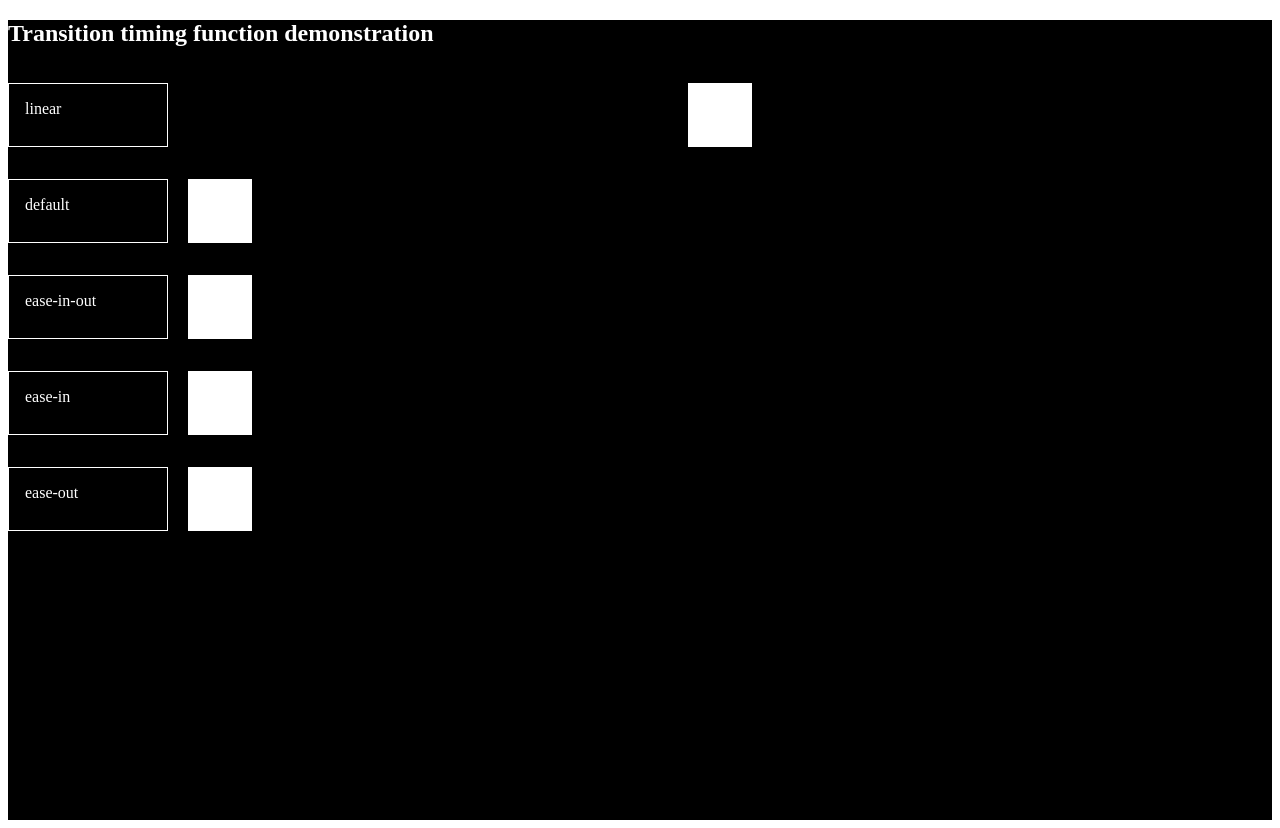
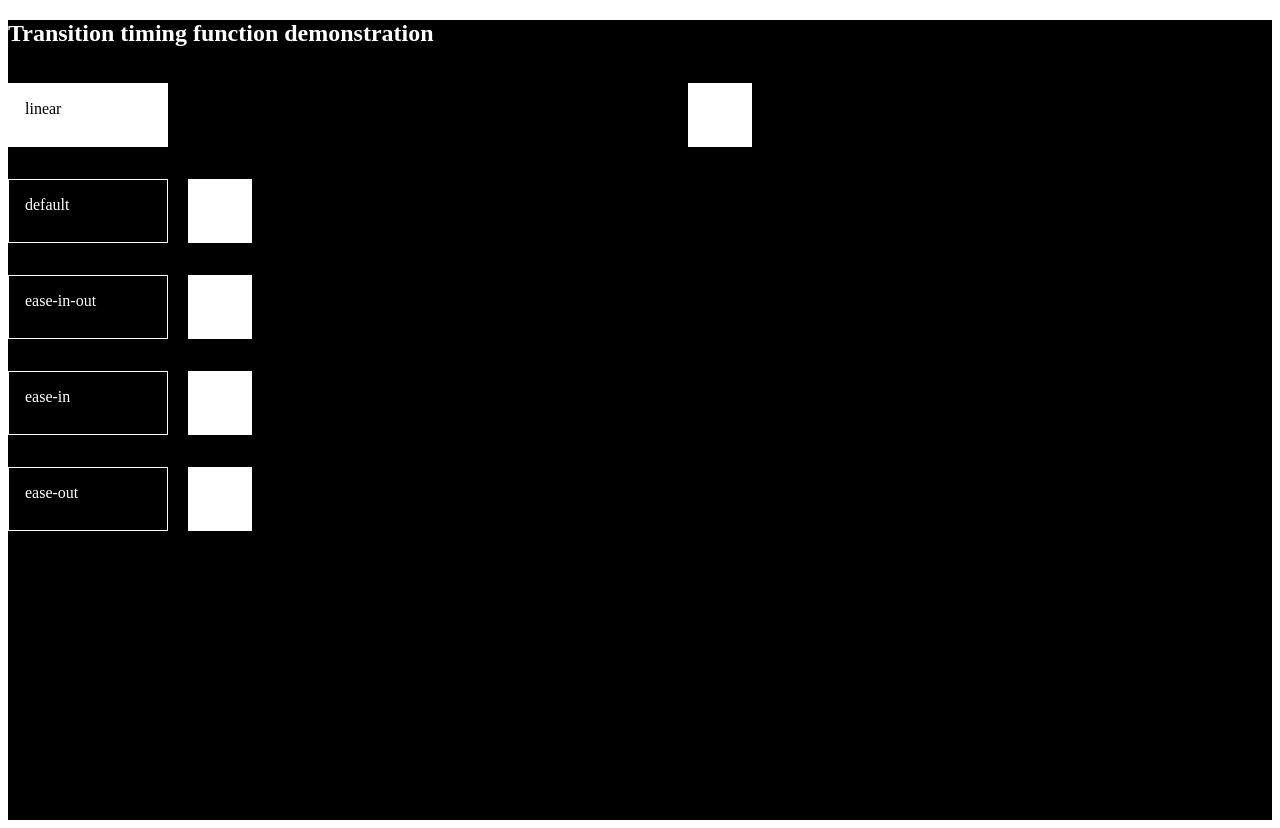
Before and after one commit to vuvlinh23/css-animations, a plain HTML site: page timing-functions.html in a window 1280 px wide. In both pictures the pointer is over the element 88 px from the left and 114 px from the top of the page. Drawn offline with Linux system fonts and the light colour scheme.

Commit message:
change btn hover style

```diff
--- a/timing-functions.css
+++ b/timing-functions.css
@@ -14,6 +14,13 @@
   border: 1px solid white;
   margin-right: 20px;
   width: 10%;
+
+  transition: all .5s;
+}
+
+.btn:hover {
+  background-color: white;
+  color: black;
 }
 
 .obj {
@@ -24,6 +31,8 @@
   position: relative;
   transition: transform 2s;
 }
+
+
 
 .btn:hover + .obj {
   transform: translateX(500px);
```
